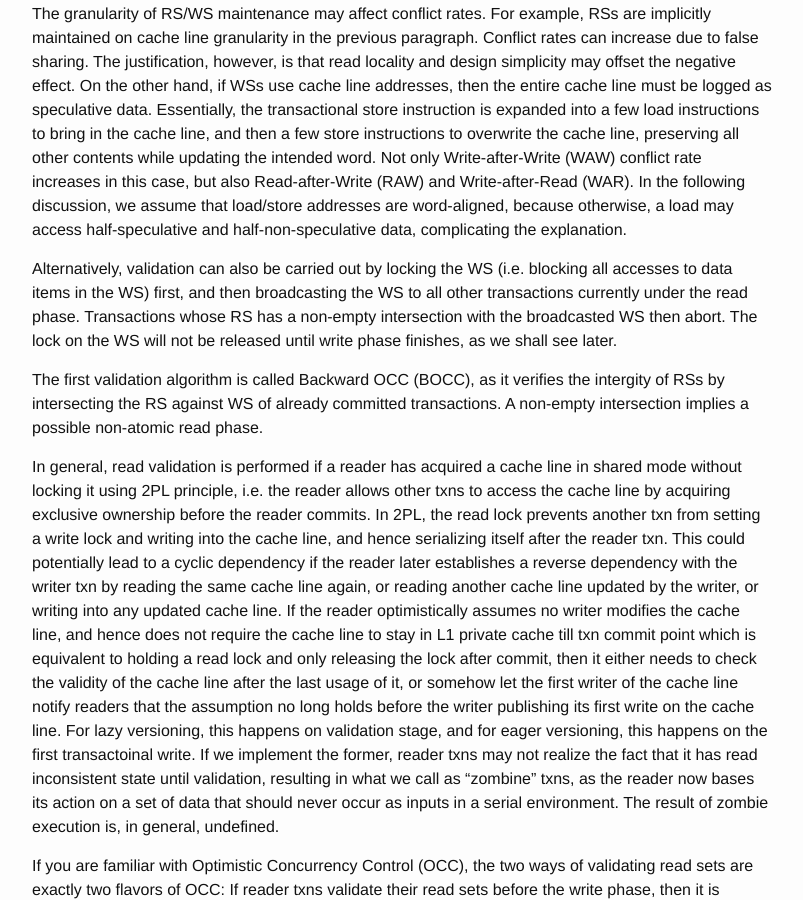
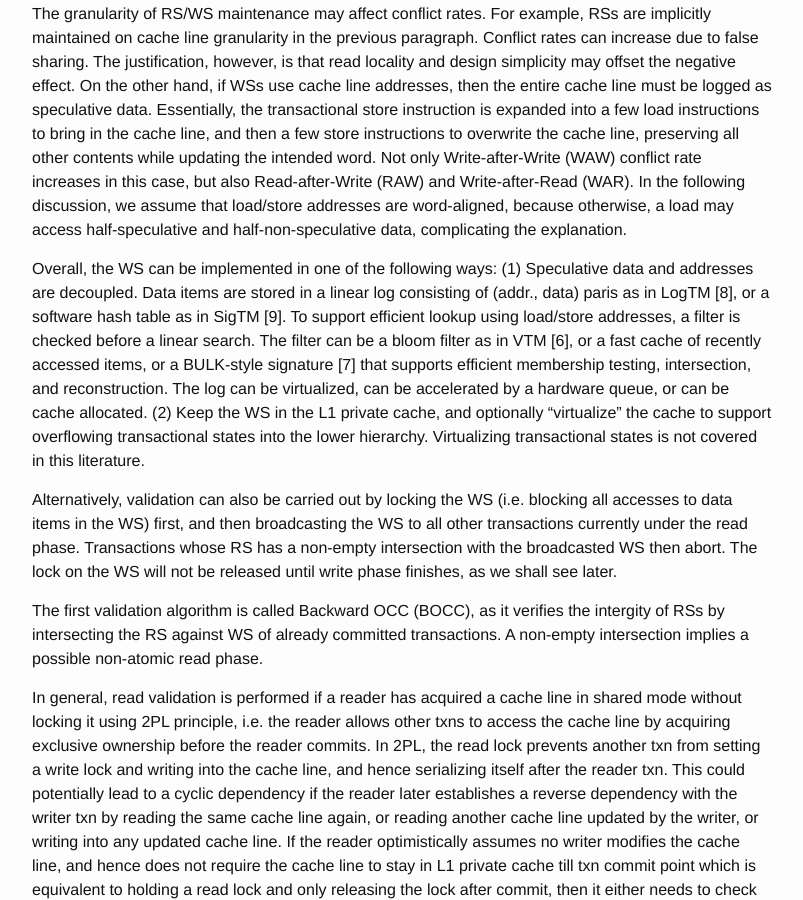
Before and after one commit to wangziqi2013/wangziqi2013.github.io, a Jekyll site: the page built from _posts/2018-03-18-HTM-Hardware-2PL-and-OCC.markdown, in a window 1280 px wide and 900 px high, scrolled down 4269 px. Shown: the whole window, without its empty margins (238-1041 px from the left). Built offline with Jekyll 4.4.1, drawn with Linux system fonts in a browser that asks for light colours.

Commit message:
Working on WS impl.

```diff
--- a/_posts/2018-03-18-HTM-Hardware-2PL-and-OCC.markdown
+++ b/_posts/2018-03-18-HTM-Hardware-2PL-and-OCC.markdown
@@ -169,7 +169,14 @@ Not only Write-after-Write (WAW) conflict rate increases in this case, but also
 In the following discussion, we assume that load/store addresses are word-aligned, because otherwise, a load may access half-speculative
 and half-non-speculative data, complicating the explanation.
 
-
+Overall, the WS can be implemented in one of the following ways: (1) Speculative data and addresses are decoupled.
+Data items are stored in a linear log consisting of (addr., data) paris as in LogTM [8], or a software hash table as in
+SigTM [9]. To support efficient lookup using load/store addresses, a filter is checked before a linear search.
+The filter can be a bloom filter as in VTM [6], or a fast cache of recently accessed items, or a BULK-style signature [7]
+that supports efficient membership testing, intersection, and reconstruction. The log can be virtualized, can be accelerated
+by a hardware queue, or can be cache allocated. (2) Keep the WS in the L1 private cache, and optionally "virtualize" the
+cache to support overflowing transactional states into the lower hierarchy. Virtualizing transactional states is not covered
+in this literature.
 
 Alternatively,
 validation can also be carried out by locking the WS (i.e. blocking all accesses to data items in the WS)
```
